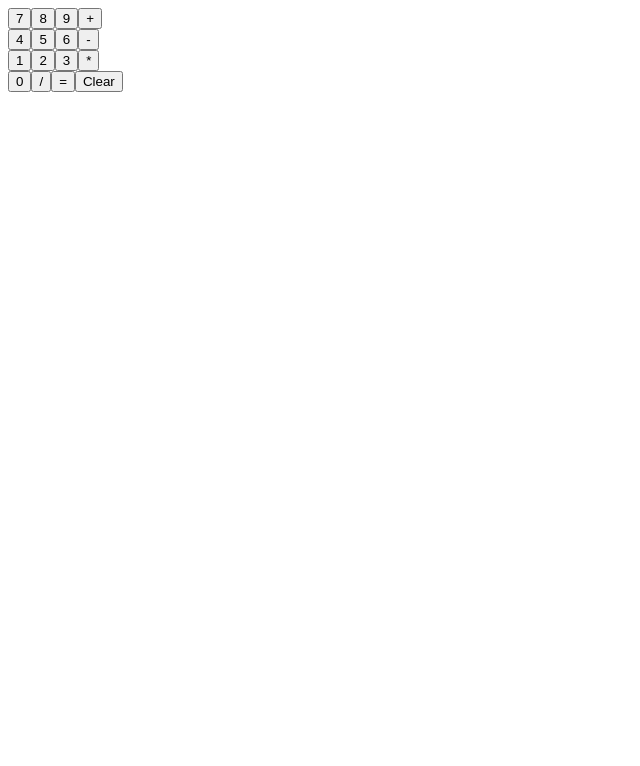
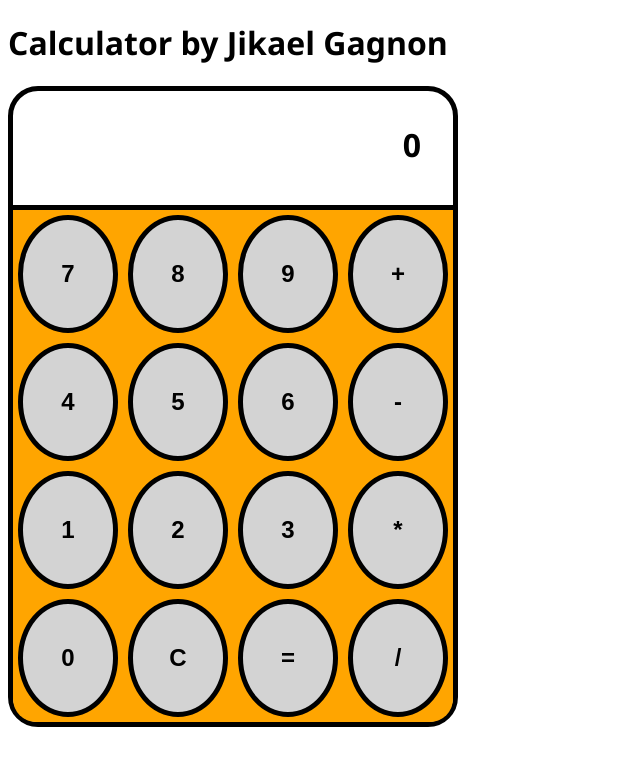
Before and after one commit to jikaelgagnon/calculator, a plain HTML site: page index.html in a window 1280 px wide. Shown: the whole page, without its empty margins (0-640 px from the left). Drawn offline with Linux system fonts and the light colour scheme.

Commit message:
Finished script logic, added animations, and addes styles

```diff
--- a/index.html
+++ b/index.html
@@ -2,11 +2,13 @@
 <html lang="en">
 <head>
     <title>Calculator</title>
+    <link rel="stylesheet" href="./styles.css">
     <script src="./script.js" defer></script>
 </head>
 <body>
+    <h1>Calculator by Jikael Gagnon</h1>
     <div class="container">
-        <div class="display"></div>
+        <div class="display">0</div>
         <div class="buttons">
             <div class="row-1"></div>
             <div class="row-2"></div>
--- a/script.js
+++ b/script.js
@@ -38,15 +38,14 @@ function updateData(num)
 
 function performStoredOperation()
 {
-    if (data.operator) data.result = operate(data.operator, data.result, data.operand);
+    if (data.operator) data.result = operate(data.operator, data.result, data.operand).toString();
     data.operand = "";
 }
 
 function updateDisplay()
 {
-    displayData();
     const display = document.querySelector(".display");
-    display.textContent = (data.operand) ? data.operand : data.result;
+    display.textContent = (data.operand) ? data.operand : (data.result) ? data.result : "0";
 }
 
 function generateNumberButtons()
@@ -59,10 +58,12 @@ function generateNumberButtons()
 
     for (let num = 0; num < 10; num++) {
         const button = document.createElement("button");
+        button.classList.add("number-button");
         button.textContent = num;
         button.addEventListener("click", () =>
         {
             updateData(num);
+            displayData();
             updateDisplay()
         });
 
@@ -81,12 +82,14 @@ function generateOperatorButtons()
     for (let index = 0; index < rows.length; index++)
     {
         const button = document.createElement("button");
+        button.classList.add("operator-button");
         button.textContent = operators[index];
         button.addEventListener("click", () =>
         {
             performStoredOperation();
             updateDisplay();
             data.operator = operators[index];
+            displayData();
         })
         rows[index].appendChild(button);
     }
@@ -97,9 +100,12 @@ function generateEqualsButton()
     const row4 = document.querySelector(".row-4");
     const equalsButton = document.createElement("button");
     equalsButton.textContent = "=";
+    equalsButton.classList.add("equals-button");
     equalsButton.addEventListener("click", () =>
     {
         performStoredOperation();
+        data.operator = '';
+        displayData();
         updateDisplay();
     })
     row4.appendChild(equalsButton);
@@ -109,23 +115,53 @@ function generateClearButton()
 {
     const row4 = document.querySelector(".row-4");
     const clearButton = document.createElement("button");
-    clearButton.textContent = "Clear";
+    clearButton.classList.add("clear-button");
+    clearButton.textContent = "C";
     clearButton.addEventListener("click", () =>
     {
         data.result = "";
         data.operand = "";
         data.operator = "";
+        const display = document.querySelector(".display");
         updateDisplay();
     })
     row4.appendChild(clearButton);
 }
 
+function addHoverEffects()
+{
+
+    const numberButtons = Array.from(document.querySelectorAll(".number-button"));
+    numberButtons.forEach((button) => {
+        button.addEventListener("mouseover", () => {button.style.backgroundColor = "ivory";});
+    });
+
+    const operatorButtons = Array.from(document.querySelectorAll(".operator-button"));
+    operatorButtons.forEach((button) => {
+        button.addEventListener("mouseover", () => {button.style.backgroundColor = "gold";});
+    });
+
+    const equalsButton = document.querySelector(".equals-button");
+    equalsButton.addEventListener("mouseover", () => {equalsButton.style.backgroundColor = "SpringGreen";});
+
+    const clearButton = document.querySelector(".clear-button");
+    clearButton.addEventListener("mouseover", () => {clearButton.style.backgroundColor = "tomato";});
+
+    const buttons = numberButtons.concat(operatorButtons, [equalsButton, clearButton]);
+    buttons.forEach((button) =>
+    {
+        button.addEventListener("mouseout", () => {button.style.backgroundColor = "lightgrey"})
+    })
+
+}
+
 function main()
 {
     generateNumberButtons();
+    generateClearButton();
+    generateEqualsButton();
     generateOperatorButtons();
-    generateEqualsButton();
-    generateClearButton();
+    addHoverEffects();
 }
 
 main();
--- /dev/null
+++ b/styles.css
@@ -0,0 +1,68 @@
+html
+{
+    height: fit-content;
+    width: fit-content;
+    font-family: "Segoe UI";
+    font-weight: bolder;
+}
+
+.container, .buttons, .display, button
+{
+    border-style: solid;
+    border-width: thick;
+}
+
+.container
+{
+    display: flex;
+    flex-direction: column;
+    border-radius: 30px;
+}
+
+.buttons
+{
+    display: flex;
+    flex-direction: column;
+    border-left: none;
+    border-right: none;
+    border-bottom: none;
+    border-bottom-right-radius: 23px;
+    border-bottom-left-radius: 23px;
+    background-color: orange;
+}
+
+.buttons > div
+{
+    display: flex;
+    justify-content: center;
+}
+
+button
+{
+    display: flex;
+    justify-content: center;
+    font-weight: bolder;
+    font-size: x-large;
+    padding: 40px;
+    width: 100px;
+    height: 30x;
+    border-radius: 100%;
+    margin: 5px;
+    background-color: lightgrey;
+}
+
+button:hover
+{
+    cursor: pointer;
+    transform: scale(1.05);
+}
+
+.display
+{
+    text-align: right;
+    padding: 32px;
+    height: 50px;
+    border-width: thin;
+    font-size: xx-large;
+    border: none;
+}
```
